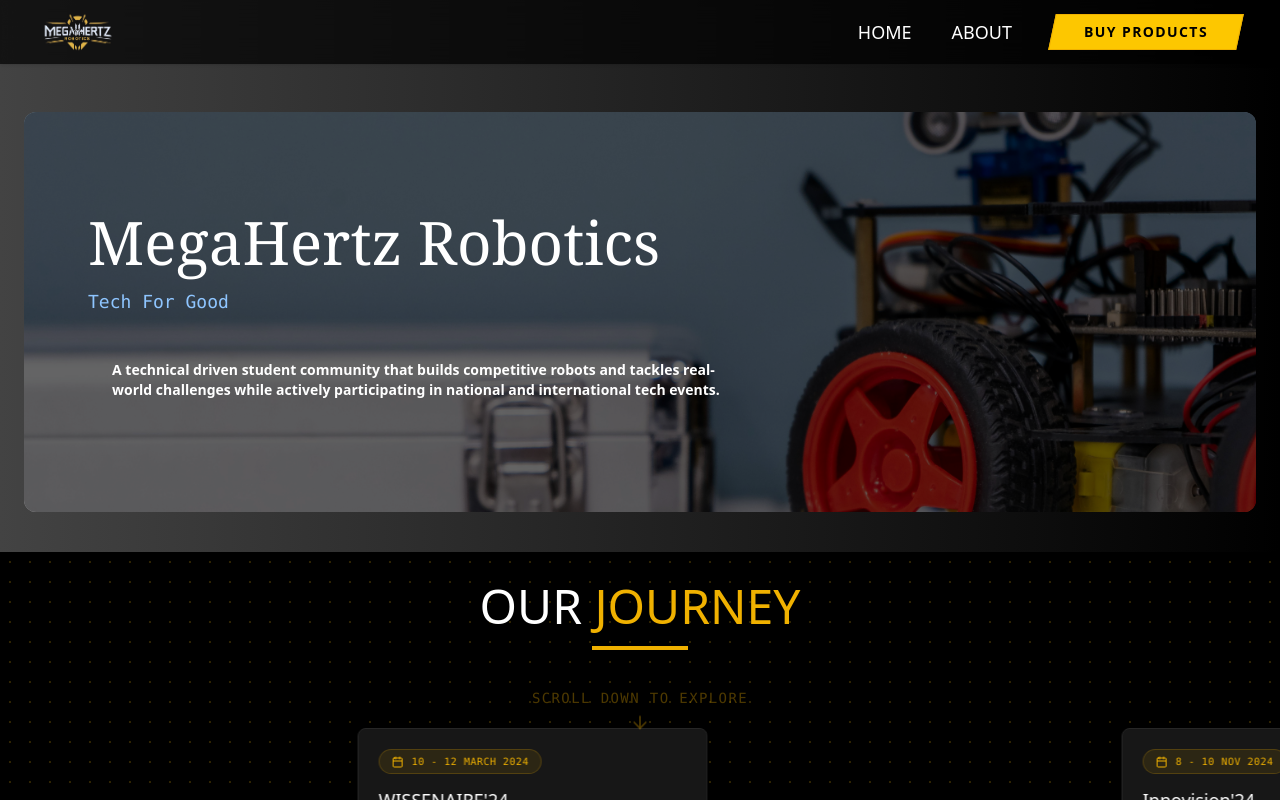
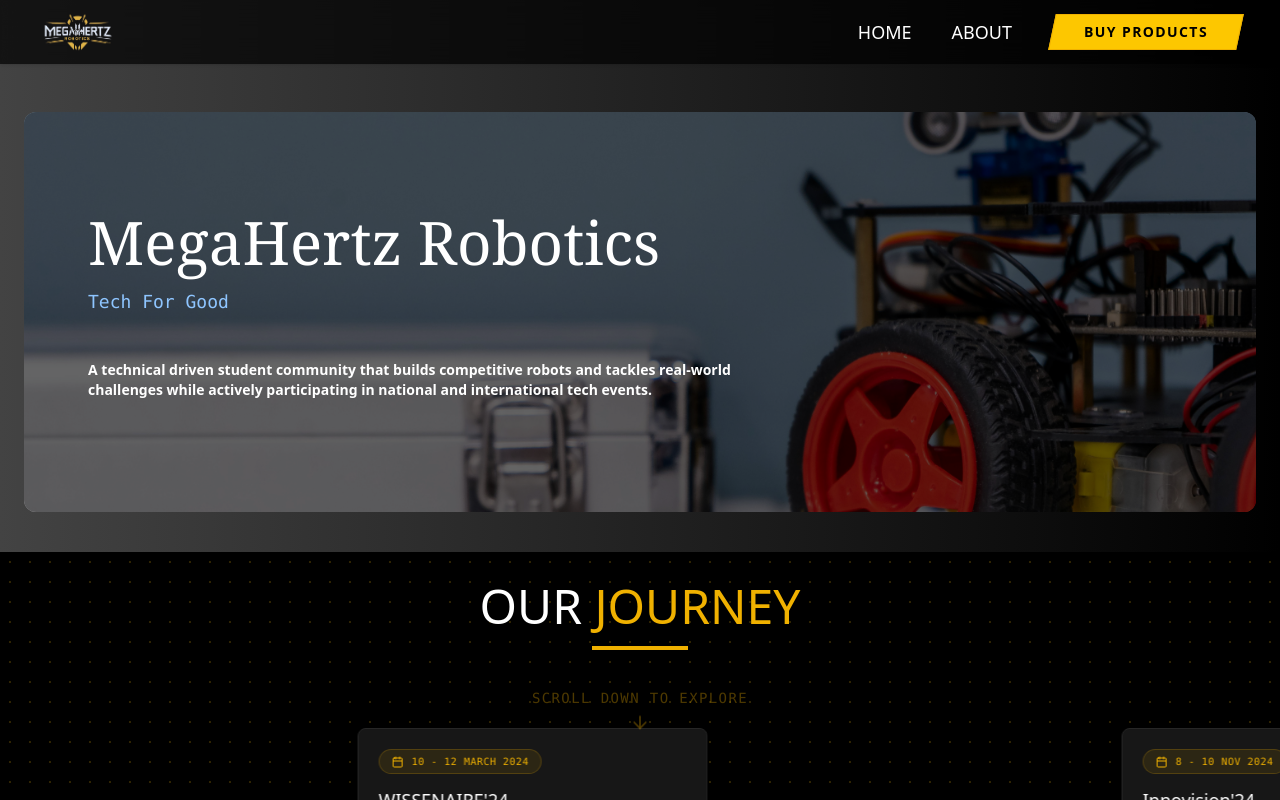
Before and after one commit to sonroy-glitch/mega_FE, a React (Vite) app: page / in a window 1280 px wide. Shown: the top 800 px of the page. Built offline with nearby package versions, Linux system fonts and the light colour scheme.

Commit message:
Update HeroSection styling for button
Removed padding from the hero section button.

```diff
--- a/src/components/HeroSection.jsx
+++ b/src/components/HeroSection.jsx
@@ -27,7 +27,7 @@
               {/* <button className="rounded-md border border-white px-6 py-3 text-sm font-semibold text-white transition hover:bg-white hover:text-black" onClick={()=>navigate('/store')}>
                 Buy Products
               </button> */}
-              <div className="rounded-md  px-6 py-3 text-sm font-semibold text-white transition hover:bg-white hover:text-black" >
+              <div className="rounded-md   py-3 text-sm font-semibold text-white transition hover:bg-white hover:text-black" >
                 A technical driven student community that builds competitive robots and tackles real-world challenges while actively participating in national and international tech events.
               </div>
             </div>
```
